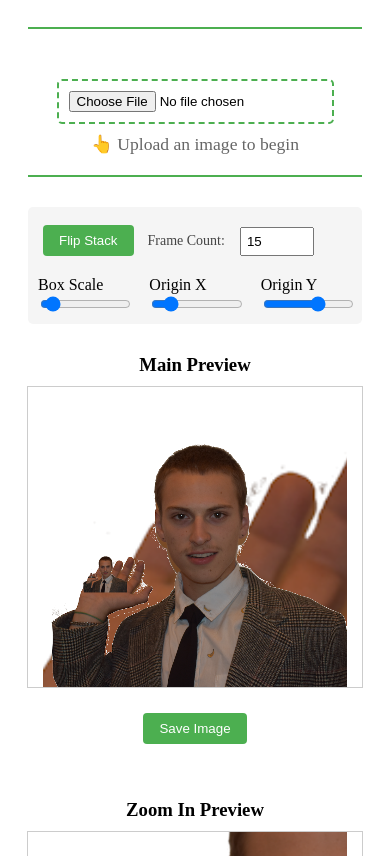
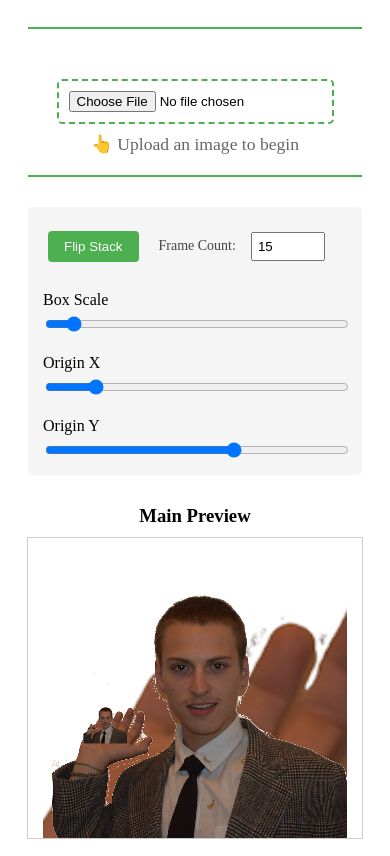
Before and after one commit to miguelgonzalezcarriedo/recursed, a plain HTML site: page index.html in a window 390 px wide. Shown: the part 202-1058 px from the top of the page. Drawn offline with Linux system fonts and the light colour scheme; a web font is replaced by a local one.

Commit message:
updated user interface elements

```diff
--- a/index.html
+++ b/index.html
@@ -22,10 +22,12 @@
             </div>
         </div>
         <div class="controls">
-            <button id="flipStack">Flip Stack</button>
-            <div class="frame-count">
-                <label for="frameCount">Frame Count:</label>
-                <input type="number" id="frameCount" value="15" min="1">
+            <div class="top-controls">
+                <button id="flipStack">Flip Stack</button>
+                <div class="frame-count">
+                    <label for="frameCount">Frame Count:</label>
+                    <input type="number" id="frameCount" value="15" min="1">
+                </div>
             </div>
 
             <div class="sliders">
--- a/styles.css
+++ b/styles.css
@@ -35,19 +35,31 @@
 
 .controls {
     margin-bottom: 20px;
-    padding: 10px;
+    padding: 15px;
     background-color: #f5f5f5;
     border-radius: 5px;
+    display: flex;
+    flex-direction: column;
+    gap: 10px;
+}
+
+.top-controls {
+    display: flex;
+    gap: 10px;
+    align-items: center;
+    flex-wrap: wrap;
 }
 
 .sliders {
     display: flex;
     gap: 20px;
     margin-top: 10px;
+    width: 100%;
 }
 
 .slider-container {
     flex: 1;
+    min-width: 200px;
     display: flex;
     flex-direction: column;
 }
@@ -69,7 +81,7 @@ button:hover {
 .preview-container {
     display: flex;
     gap: 20px;
-    flex-wrap: wrap;
+    width: 100%;
 }
 
 .preview {
@@ -78,8 +90,6 @@ button:hover {
     display: flex;
     flex-direction: column;
     align-items: center;
-    height: auto; /* Remove fixed height */
-    margin-bottom: 20px;
 }
 
 .preview h3 {
@@ -110,6 +120,7 @@ input[type="number"] {
 
 input[type="range"] {
     width: 100%;
+    min-width: 150px;
 }
 
 .frame-count {
@@ -165,3 +176,31 @@ input[type="file"]:hover {
 .footer p {
     margin: 0;
 }
+
+.slider-container label {
+    white-space: nowrap;
+    margin-bottom: 5px;
+}
+
+#flipStack {
+    width: fit-content;
+    white-space: nowrap;
+}
+
+@media (max-width: 1000px) {
+    .sliders {
+        flex-direction: column;
+    }
+
+    .preview-container {
+        flex-direction: column;
+    }
+
+    .slider-container {
+        width: 100%;
+    }
+
+    .preview {
+        width: 100%;
+    }
+}
```
